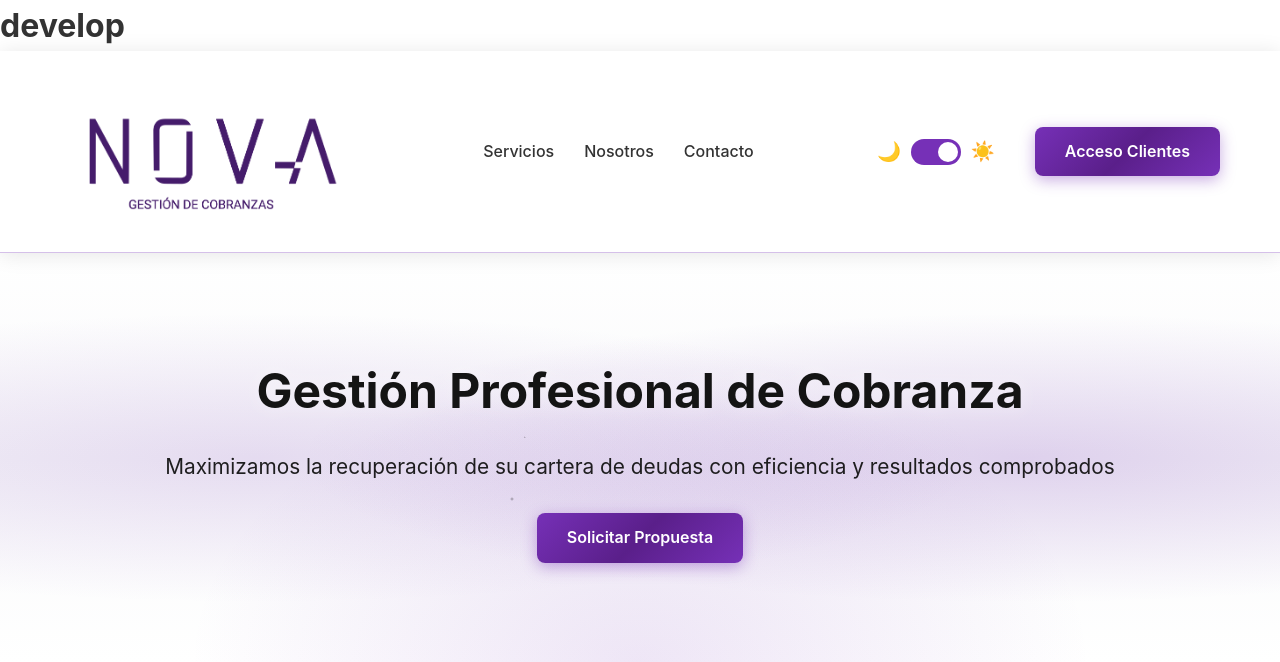
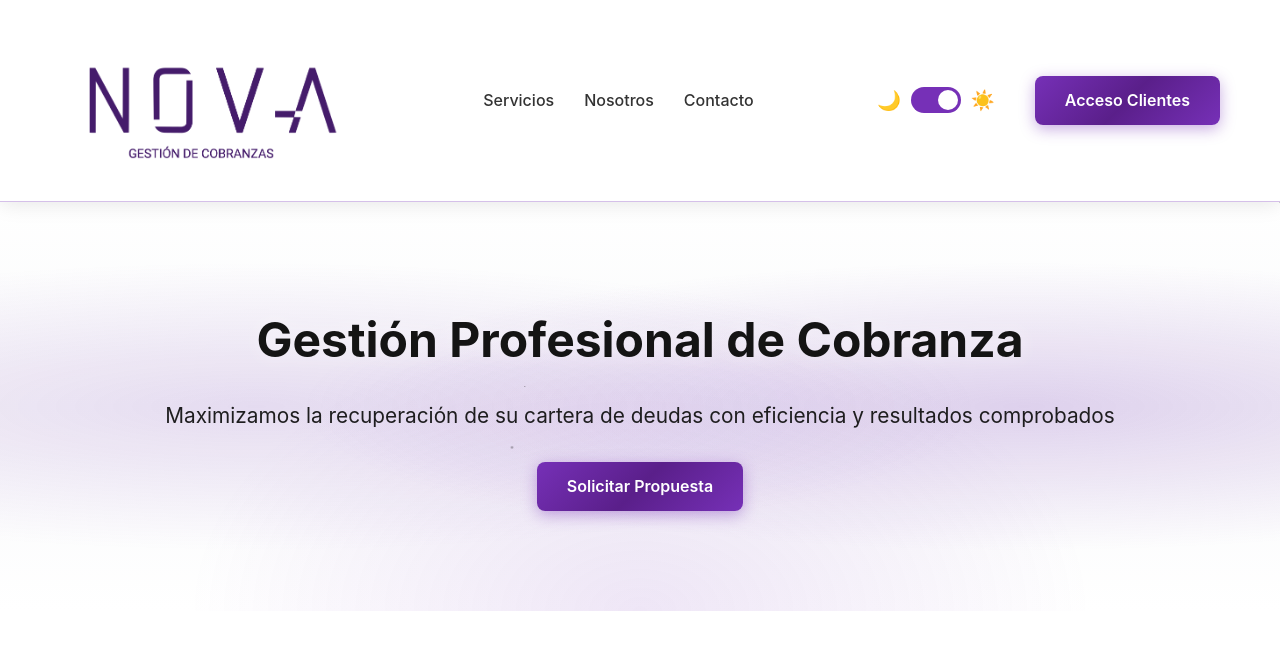
Before and after one commit to Fran55sh/gestiones, a Flask app: page / in a window 1280 px wide. Shown: the top 662 px of the page. Run offline with Flask 3, Linux system fonts and the light colour scheme.

Commit message:
minor fix

```diff
--- a/app/templates/index.html
+++ b/app/templates/index.html
@@ -8,7 +8,6 @@
 </head>
 <body>
     <!-- Navigation -->
-     <h1>develop</h1>
     <nav>
         <div class="nav-container">
             <img src="logo.png" alt="NOVA Gestión de Cobranzas" class="logo">
```
